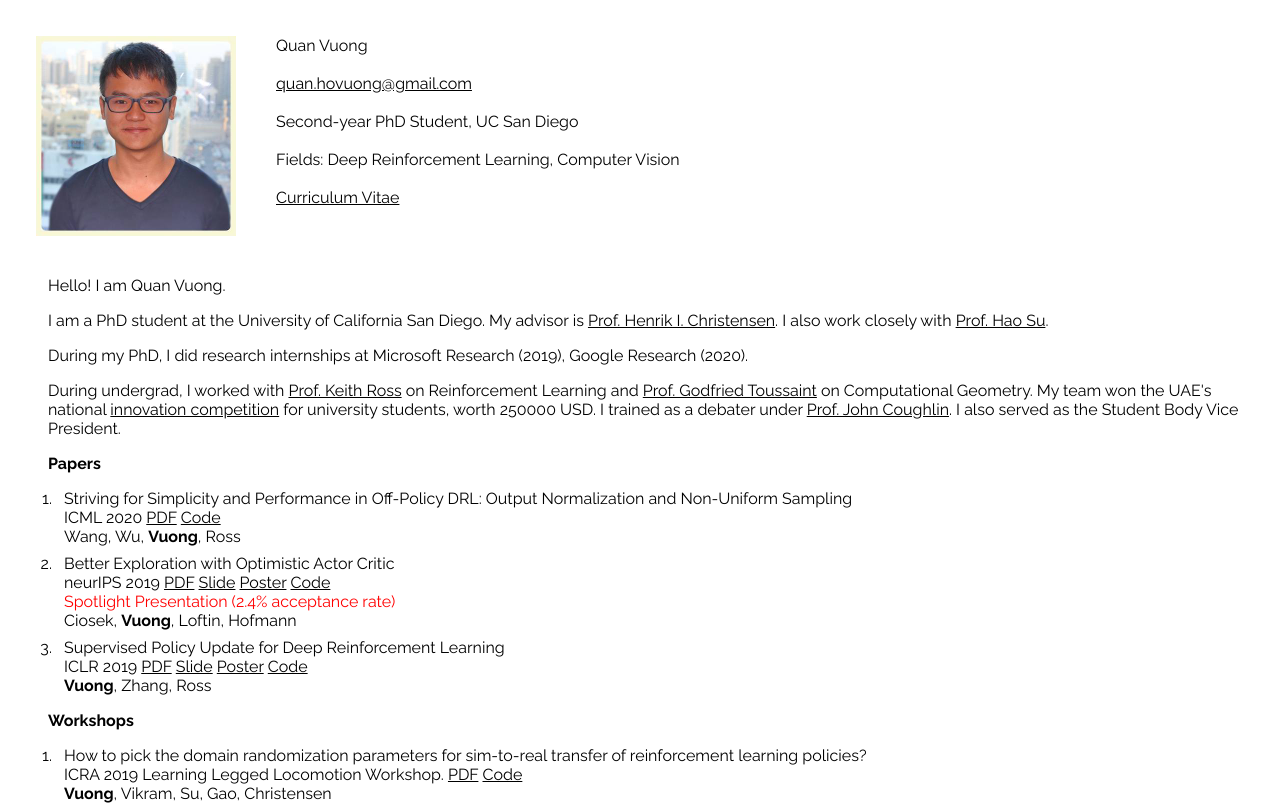
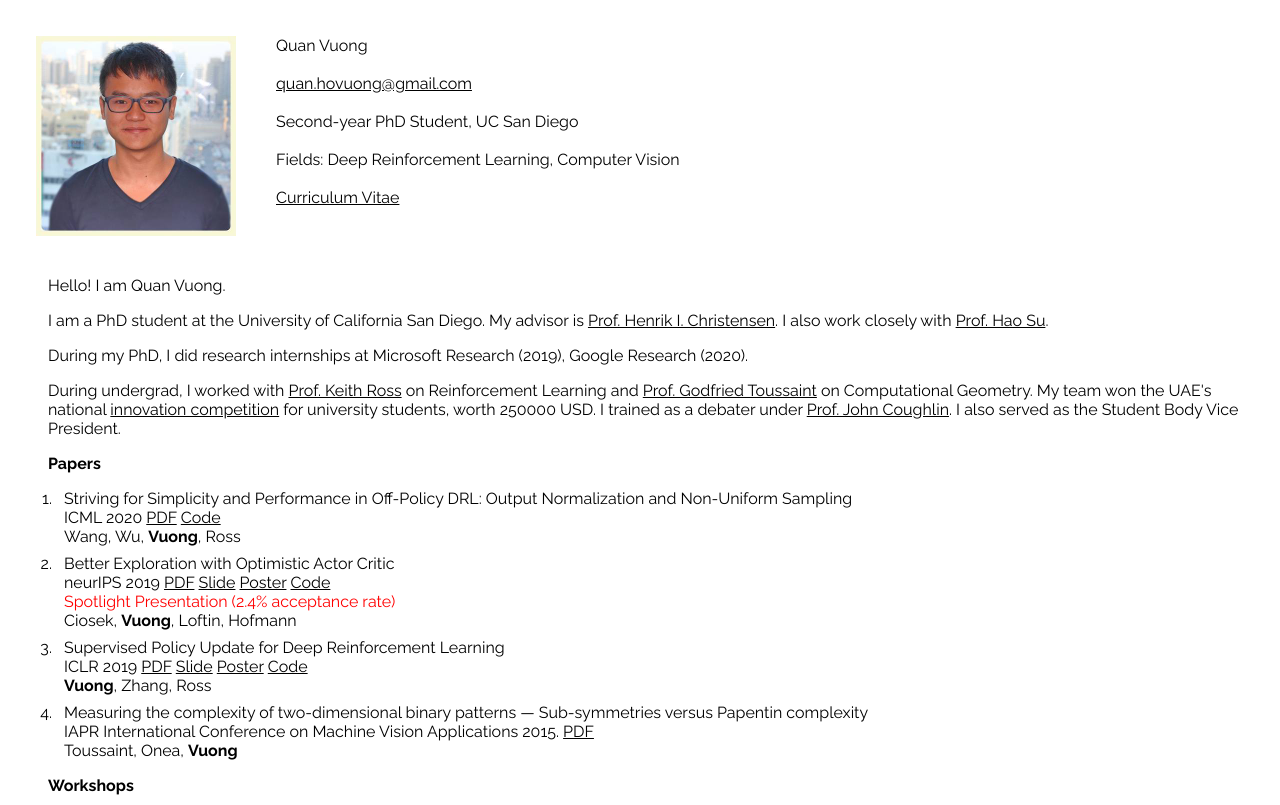
Before and after one commit to quanvuong/quanvuong.github.io, a React (Create React App) app: page / in a window 1280 px wide. Shown: the top 805 px of the page. Built offline with nearby package versions, Linux system fonts and the light colour scheme.

Commit message:
add img com paper

```diff
--- a/src/Papers.js
+++ b/src/Papers.js
@@ -38,6 +38,14 @@ class Papers extends Component {
                 <div>ICLR 2019 <a href={spu[1]}>PDF</a> <a href="https://drive.google.com/file/d/1Yg8x4bSzoj1t6Sk-_N3jTx2eTaVZGoqW/view?usp=sharing">Slide</a> <a href="https://drive.google.com/open?id=1lJeP_3YNlUoMaU-RDENDrkfjPdZQYpA3">Poster</a> <a href="https://github.com/quanvuong/Supervised_Policy_Update">Code</a>
                 </div>
                 <div> <strong>Vuong</strong>, Zhang, Ross </div>
+              </div>
+            </li>
+
+            <li>
+              <div className="OnePaper">
+                <div>{img_complexity[0]}</div>
+                <div>{img_complexity[2]}. <a href={img_complexity[1]}>PDF</a> </div>
+                <div>Toussaint, Onea, <strong>Vuong</strong> </div>
               </div>
             </li>
 
```
